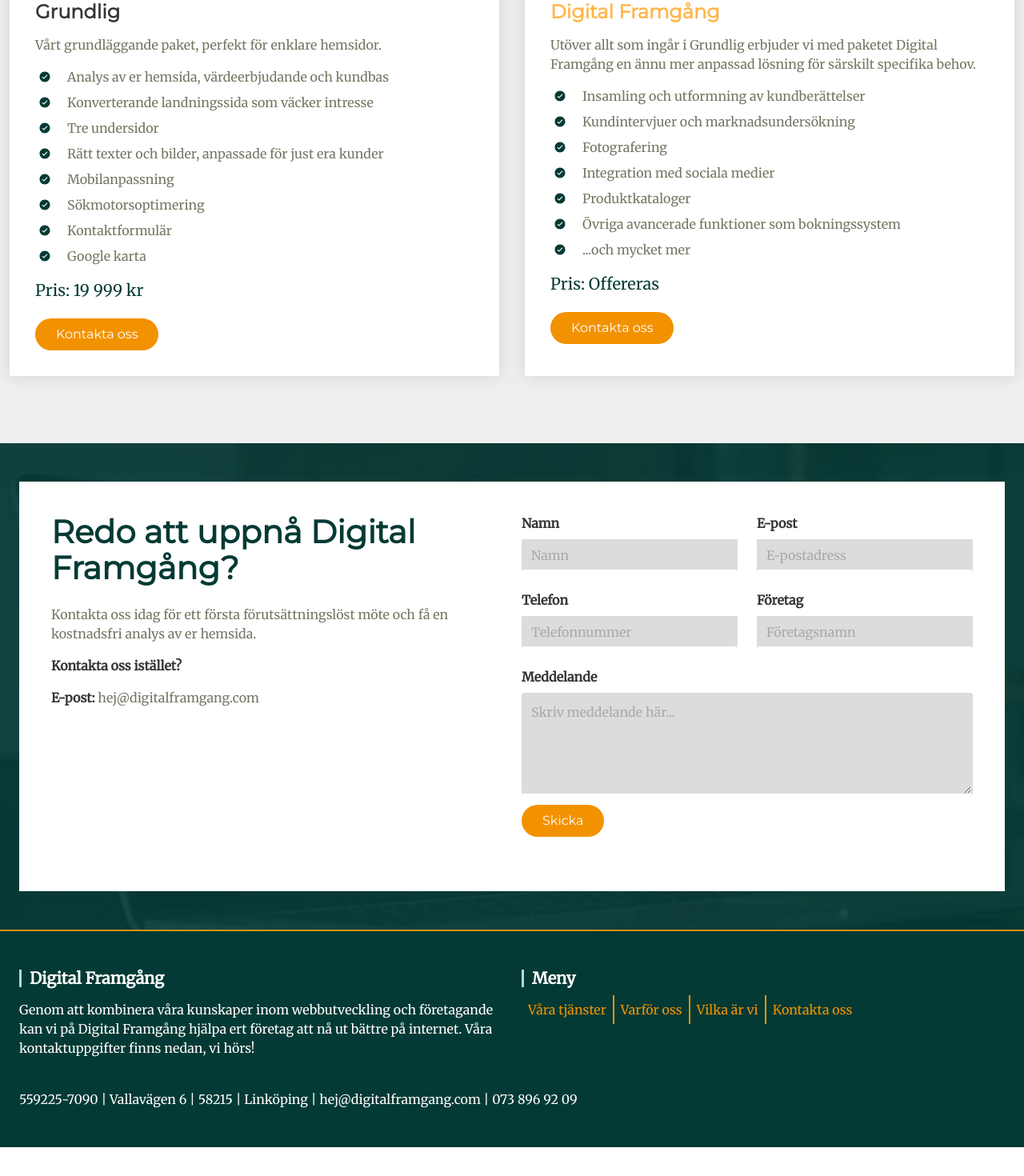
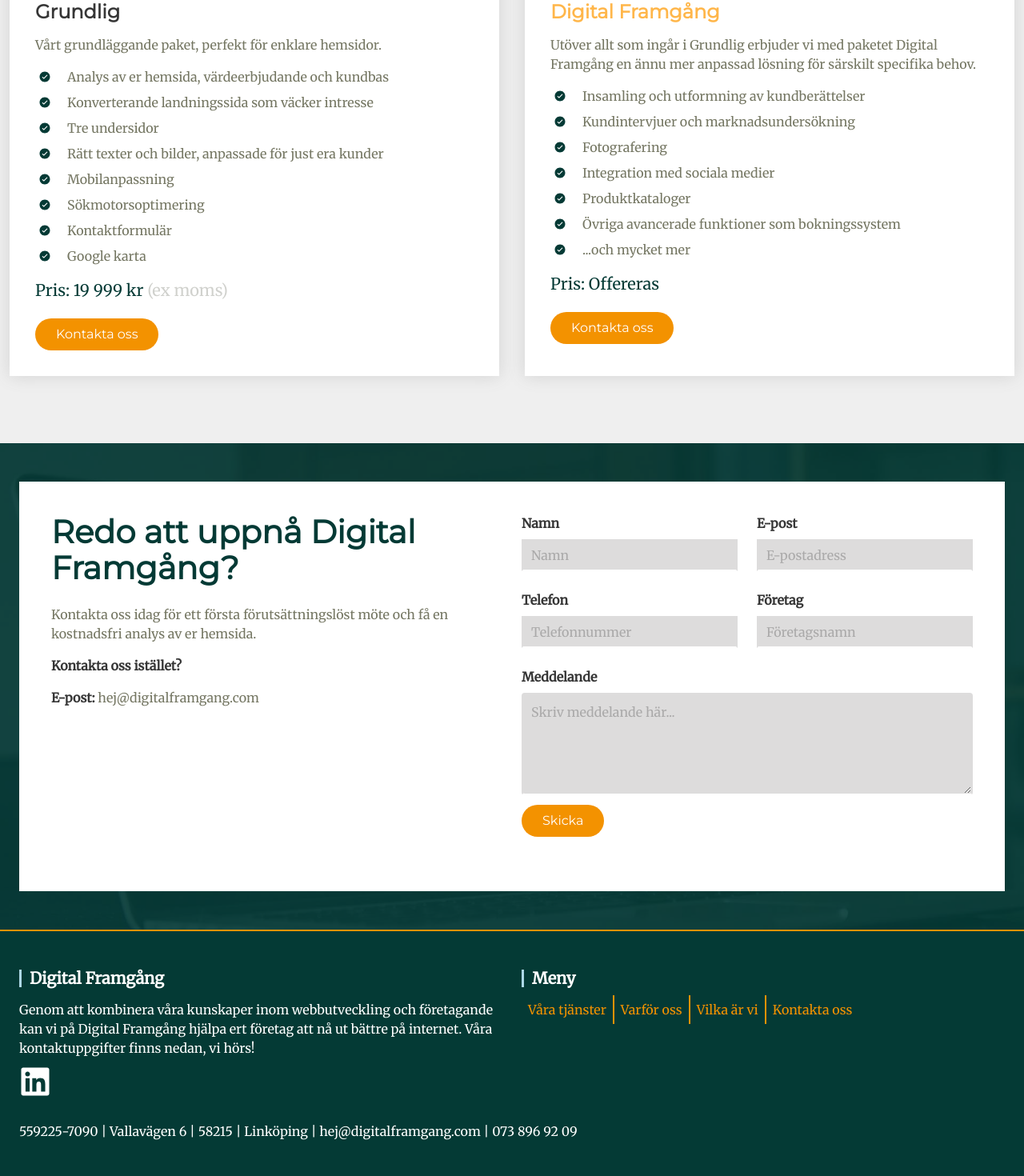
Before and after one commit to codebyjonas/digitalframgang.com, a React (Create React App) app: page / in a window 1280 px wide. Shown: the part 4954-6424 px from the top of the page at 80% size. Before the commit the page ends 6388 px from the top, so only its background shows below. Built offline with nearby package versions, Linux system fonts and the light colour scheme.

Commit message:
added linked in and exmoms

```diff
--- a/src/components/Footer.js
+++ b/src/components/Footer.js
@@ -1,6 +1,7 @@
 import React from 'react'
 import { links } from '../assets/Consts'
 import { Link } from 'react-scroll'
+import { FaLinkedin } from 'react-icons/fa'
 
 const Footer = () => (
     <footer className='section is-small'>
@@ -16,6 +17,14 @@
                         företag att nå ut bättre på internet. Våra
                         kontaktuppgifter finns nedan, vi hörs!
                     </p>
+                    <span className='icon'>
+                        <a
+                            href='https://hk.linkedin.com/company/digital-framg%C3%A5ng'
+                            target='_blank'
+                        >
+                            <FaLinkedin />
+                        </a>
+                    </span>
                 </div>
                 <div className='column menu'>
                     <h4 className='is-title is-4 has-blue-sidebar'>Meny</h4>
--- a/src/components/PriceInfo.js
+++ b/src/components/PriceInfo.js
@@ -69,7 +69,9 @@
                         ))}
                     </div>
                     <div className='price-tag'>
-                        <p>Pris: 19 999 kr</p>
+                        <p>
+                            Pris: 19 999 kr <span>(ex moms)</span>
+                        </p>
                     </div>
                     <Link
                         id='base-pac-link'
--- a/src/style/footer.scss
+++ b/src/style/footer.scss
@@ -2,6 +2,21 @@
     border-top: 2px solid $orange;
     background: $green;
     color: white;
+
+    .icon {
+        $size: 2.5rem;
+        font-size: $size;
+        height: $size;
+        width: $size;
+
+        a {
+            color: #fff;
+            transition: color 500ms;
+            &:hover {
+                color: $orange;
+            }
+        }
+    }
 
     .is-title {
         color: white;
--- a/src/style/price-info.scss
+++ b/src/style/price-info.scss
@@ -36,6 +36,9 @@
             margin-top: 1rem;
             font-size: 1.25rem;
             color: $green;
+            span {
+                color: $grey-light;
+            }
         }
     }
 }
```
